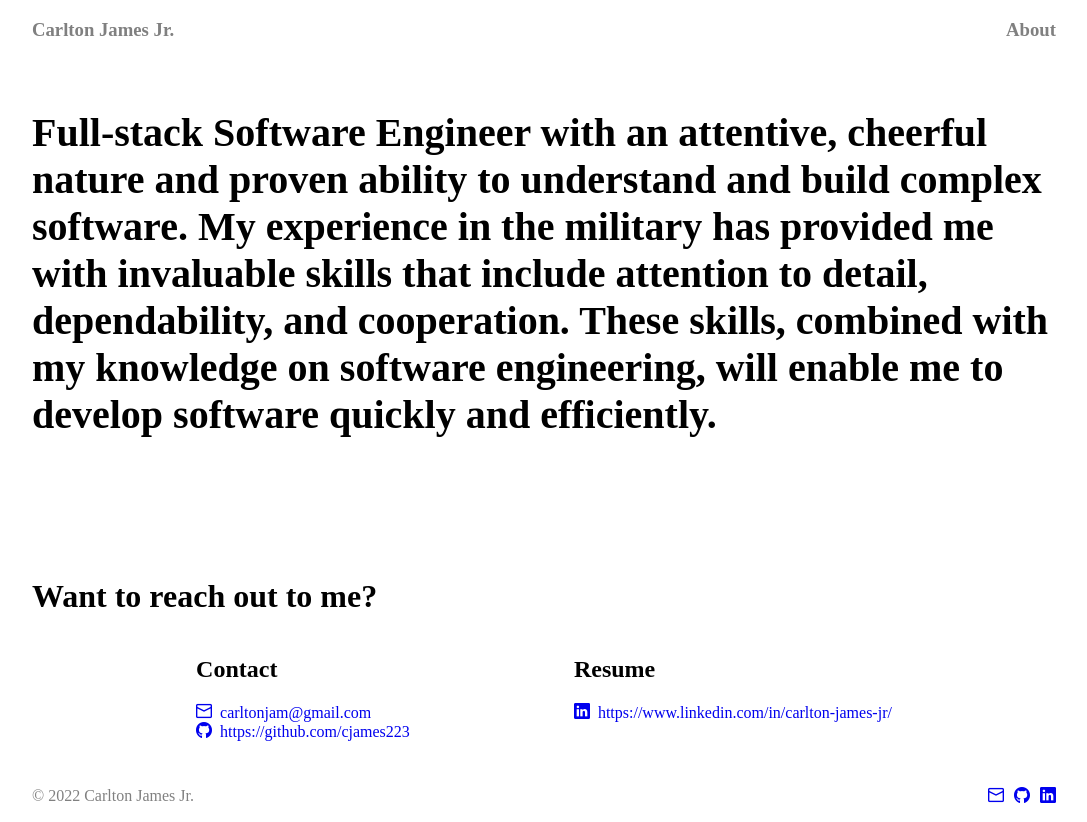
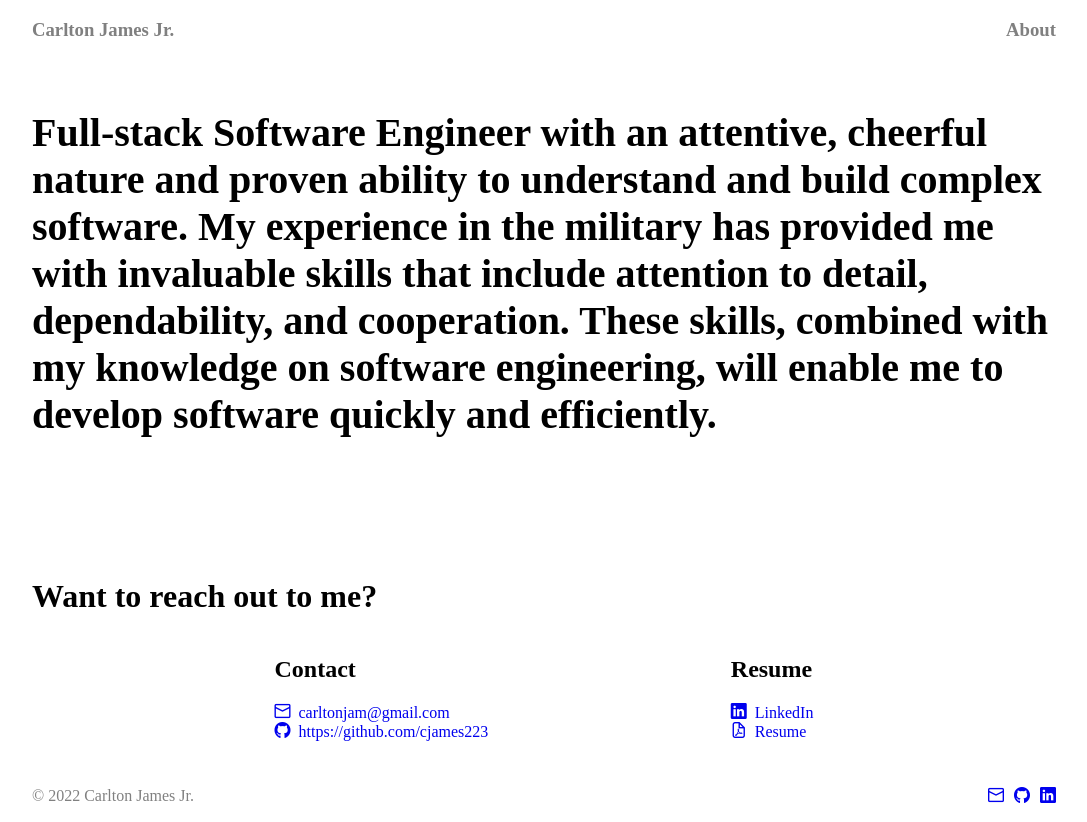
Before and after one commit to cjames223/my-portfolio, a React (Create React App) app in the folder portfolio/: page /About in a window 1280 px wide. Shown: the whole page, without its empty margins (96-1183 px from the left). Built offline with nearby package versions, Linux system fonts and the light colour scheme; a web font is replaced by a local one.

Commit message:
Made minor edits

```diff
--- a/portfolio/src/App.css
+++ b/portfolio/src/App.css
@@ -62,6 +62,11 @@ body {
 }
 
 .about-contacts {
+  display: flex;
+  flex-direction: column;
+}
+
+.about-resume {
   display: flex;
   flex-direction: column;
 }
--- a/portfolio/src/screens/About.jsx
+++ b/portfolio/src/screens/About.jsx
@@ -25,9 +25,10 @@ function About () {
                     <Mailto email='carltonjam@gmail.com' subject='' body=''><i className='pi pi-envelope'> carltonjam@gmail.com</i></Mailto>
                     <a href='https://github.com/cjames223' target='_blank'><i className='pi pi-github'> https://github.com/cjames223</i></a>
                 </div>
-                <div>
+                <div className='about-resume'>
                     <h1 className='about-contact-resume'>Resume</h1>
-                    <a href='https://www.linkedin.com/in/carlton-james-jr/' target='_blank'><i className='pi pi-linkedin'> https://www.linkedin.com/in/carlton-james-jr/</i></a>
+                    <a href='https://www.linkedin.com/in/carlton-james-jr/' target='_blank'><i className='pi pi-linkedin'> LinkedIn</i></a>
+                    <a href='https://drive.google.com/file/d/1R3Mm9P9lJn-VYZG-H6XQ1OG0-F2u3-WD/view?usp=sharing' target='_blank'><i className='pi pi-file-pdf'> Resume</i></a>
                 </div>
             </section>
             <Footer />
```
